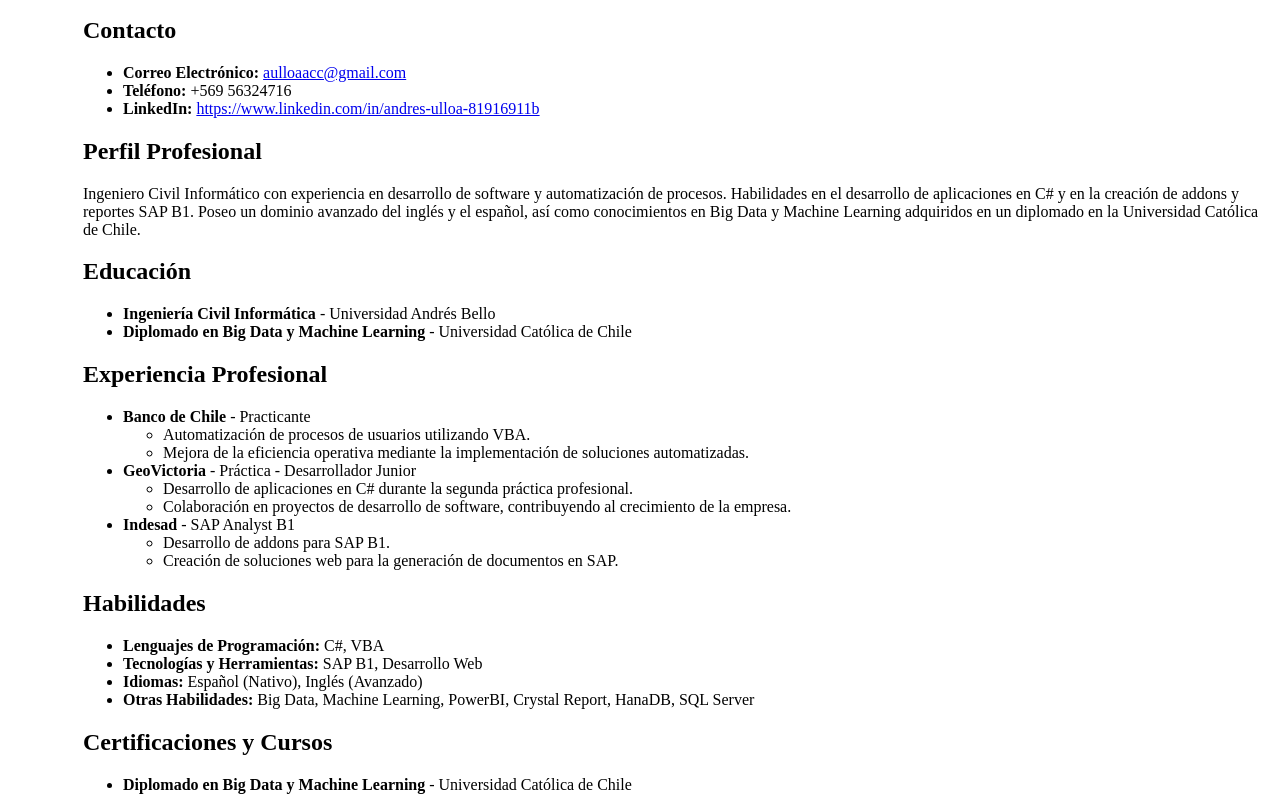
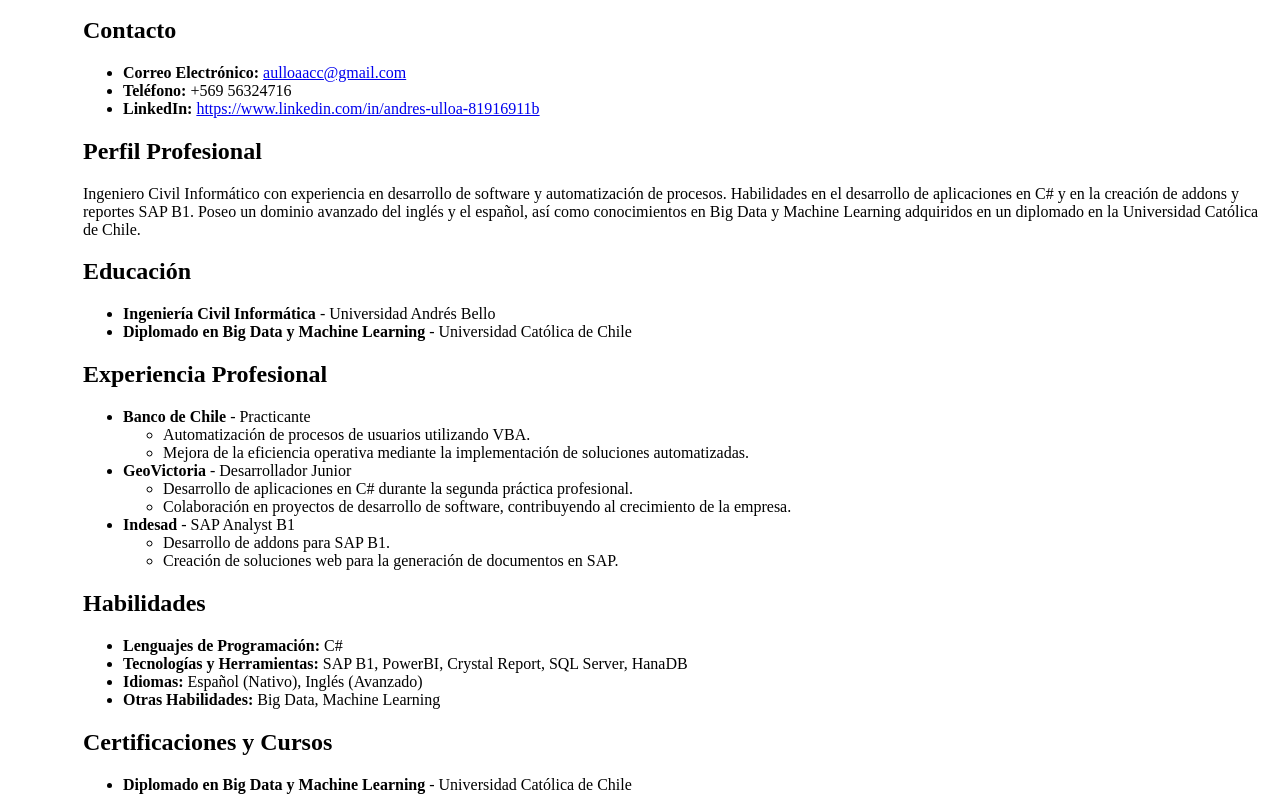
Before and after one commit to AU-DevRepos/CV-HTML, a plain HTML site: page index.html in a window 1280 px wide. Shown: the part 101-911 px from the top of the page. Drawn offline with Linux system fonts and the light colour scheme.

Commit message:
Update index.html

```diff
--- a/index.html
+++ b/index.html
@@ -37,7 +37,7 @@
                     <li>Mejora de la eficiencia operativa mediante la implementación de soluciones automatizadas.</li>
                 </ul>
             </li>
-            <li><strong>GeoVictoria</strong> - Práctica - Desarrollador Junior
+            <li><strong>GeoVictoria</strong> - Desarrollador Junior
                 <ul>
                     <li>Desarrollo de aplicaciones en C# durante la segunda práctica profesional.</li>
                     <li>Colaboración en proyectos de desarrollo de software, contribuyendo al crecimiento de la empresa.</li>
@@ -53,10 +53,10 @@
 
         <h2>Habilidades</h2>
         <ul>
-            <li><strong>Lenguajes de Programación:</strong> C#, VBA</li>
-            <li><strong>Tecnologías y Herramientas:</strong> SAP B1, Desarrollo Web</li>
+            <li><strong>Lenguajes de Programación:</strong> C#</li>
+            <li><strong>Tecnologías y Herramientas:</strong> SAP B1, PowerBI, Crystal Report, SQL Server, HanaDB</li>
             <li><strong>Idiomas:</strong> Español (Nativo), Inglés (Avanzado)</li>
-            <li><strong>Otras Habilidades:</strong> Big Data, Machine Learning, PowerBI, Crystal Report, HanaDB, SQL Server</li>
+            <li><strong>Otras Habilidades:</strong> Big Data, Machine Learning</li>
         </ul>
 
         <h2>Certificaciones y Cursos</h2>
```
